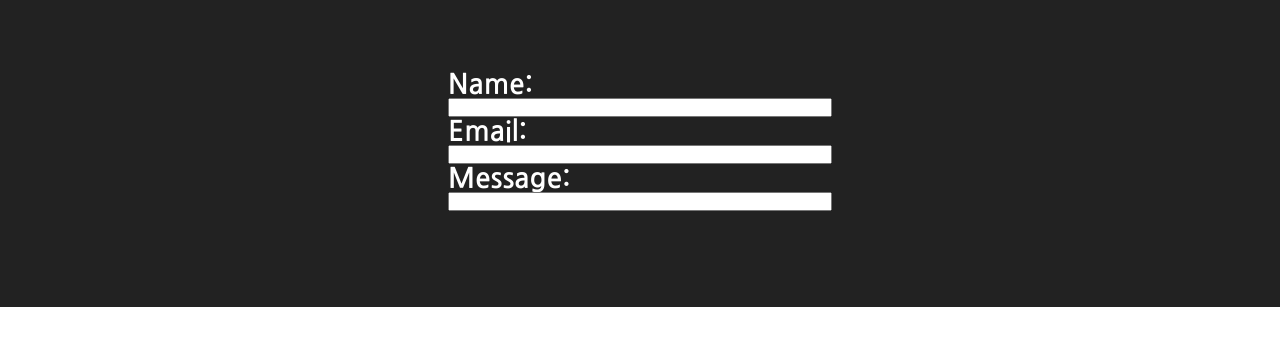
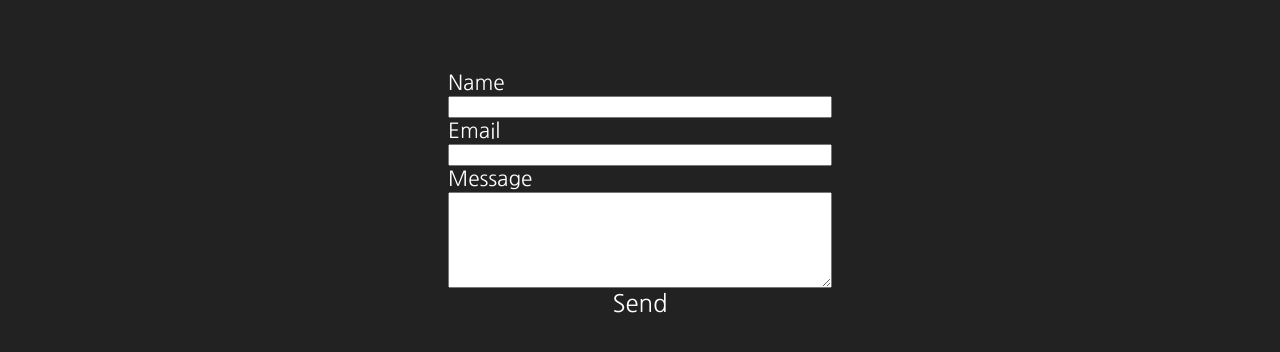
Before and after one commit to CoreyRobinsonDev/portfolio, a React (Create React App) app: page / in a window 1280 px wide. Shown: the part 4876-5228 px from the top of the page. Before the commit the page ends 5183 px from the top, so only its background shows below. Built offline with nearby package versions, Linux system fonts and the light colour scheme.

Commit message:
fixing forms

```diff
--- a/src/components/Contact.js
+++ b/src/components/Contact.js
@@ -24,22 +24,47 @@ const Form = styled.form`
 `
 const Input = styled.input`
   width: 30vw;
+  font-size: 1rem;
 
   &:focus {
     outline: none;
   }
 `
+const Message = styled.textarea`
+  width: 30vw;
+  height: 6rem;
+
+  &:focus {
+    outline: none;
+  }
+`
+const Label = styled.label`
+  display: flex;
+  flex-direction: column;
+`
+const H3 = styled.h3`
+  font-size: 1.3rem;
+  font-weight: normal;
+  `
 
 const Contact = () => {
   return <Footer id="contact">
     <Title>Contact Me</Title>
     <Form name="contact" method='POST' data-netlify='true' onSubmit='submit'>
-      <h3>Name:</h3>
-      <Input type='text' name='name' />
-      <h3>Email:</h3>
+      <Label>
+        <H3>Name</H3>
+        <Input type='text' name='name' />
+      </Label>
+
+      <Label>
+        <H3>Email</H3>
       <Input type='email' name='email' />
-      <h3>Message:</h3>
-      <Input />
+      </Label>
+      <Label>
+        <H3>Message</H3>
+        <Message name='message' />
+      </Label>
+      <button type='submit'>Send</button>
     </Form>
   </Footer>
 }
```
